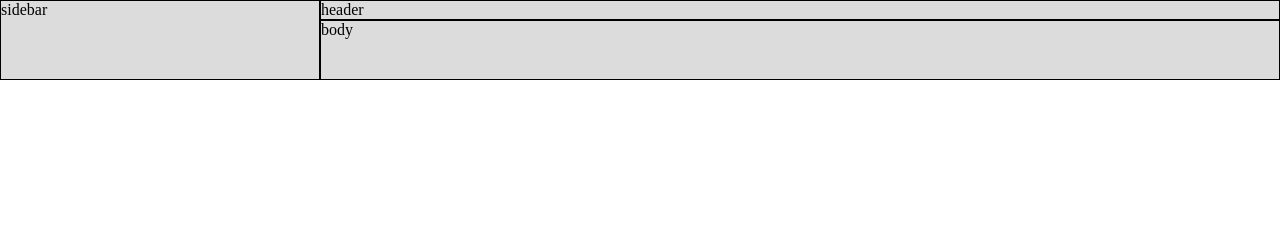
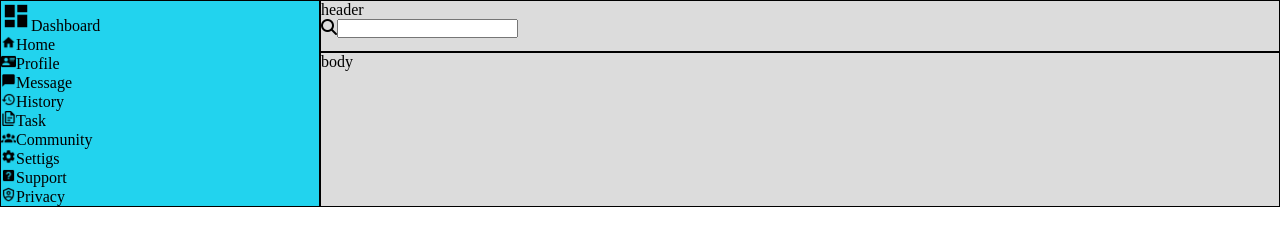
Before and after one commit to Martosky/new-grid, a plain HTML site: page index.html in a window 1280 px wide. Drawn offline with Linux system fonts and the light colour scheme.

Commit message:
just added the icon to my page

```diff
--- a/index.html
+++ b/index.html
@@ -5,11 +5,27 @@
     <meta name="viewport" content="width=device-width, initial-scale=1.0">
     <title>new grid project</title>
     <link rel="stylesheet" href="style.css" />
+    <script src="https://kit.fontawesome.com/268d0caf18.js" crossorigin="anonymous"></script>
 </head>
 <body>
     <main>
-        <div class="content" id="header">header</div>
-        <div class="content" id="sidebar">sidebar</div>
+        <div class="content" id="header">header
+            <div><i class="fa-solid fa-magnifying-glass"></i></i><input type="text"></div>
+        </div>
+        <div class="content" id="sidebar">
+            <div class="sidebar-hearder"><img src="icon/view-dashboard.png" width="30" height="30"><span>Dashboard</span></div>
+            <div class="sidebar-conten">
+                <div><img src="icon/home.png" class="side-elem" alt="icon" width="15" height="15"><span>Home</span></div>
+                <div><img src="icon/profile.png" class="side-elem" alt="icon" width="15" height="15"><span>Profile</span></div>
+                <div><img src="icon/message.png" class="side-elem" alt="icon" width="15" height="15"><span>Message</span></div>
+                <div><img src="icon/history.png" class="side-elem" alt="icon" width="15" height="15"><span>History</span></div>
+                <div><img src="icon/task.png" class="side-elem" alt="icon" width="15" height="15"><span>Task</span></div>
+                <div><img src="icon/account-group.png" class="side-elem" alt="icon" width="15" height="15"><span>Community</span></div>
+                <div><img src="icon/cog.png" alt="icon" class="side-elem" width="15" height="15"><span>Settigs</span></div>
+                <div><img src="icon/help-box.png" class="side-elem" alt="icon" width="15" height="15"><span>Support</span></div>
+                <div><img src="icon/shield-account-outline.png" class="side-elem" alt="icon" width="15" height="15"><span>Privacy</span></div>
+            </div>
+        </div>
         <div class="content" id="body">body</div>
     </main>
 
--- a/style.css
+++ b/style.css
@@ -18,6 +18,7 @@ main{
 }
 #sidebar{
    grid-row: 1/4 ;
+   background-color: #22d3ee;
 }
 #body{
     grid-column: 2/4;
```
Also changed, not shown: icon/account-group.png (added), icon/bell-ring-outline.png (added), icon/cog.png (added), icon/help-box.png (added), icon/history.png (added), icon/home.png (added), icon/message.png (added), icon/profile.png (added), icon/shield-account-outline.png (added), icon/task.png (added), icon/view-dashboard.png (added), text.txt.
